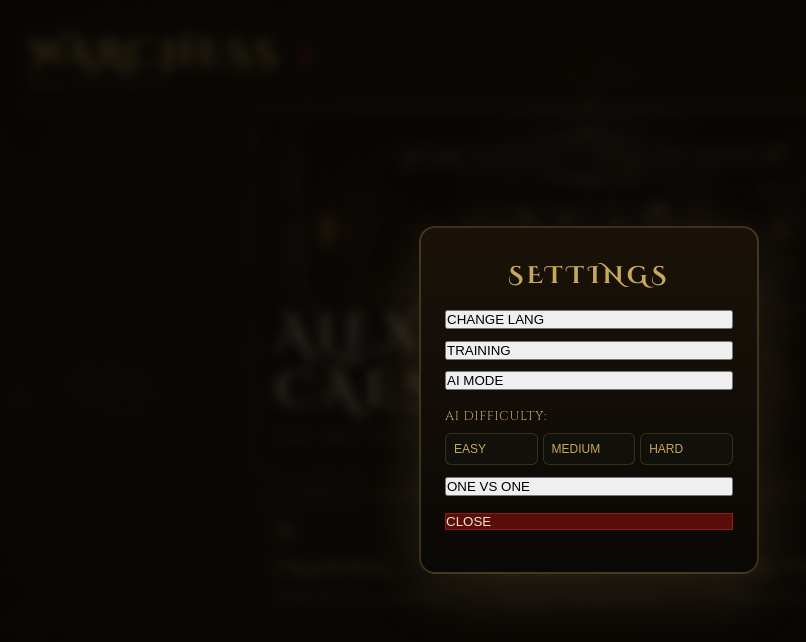
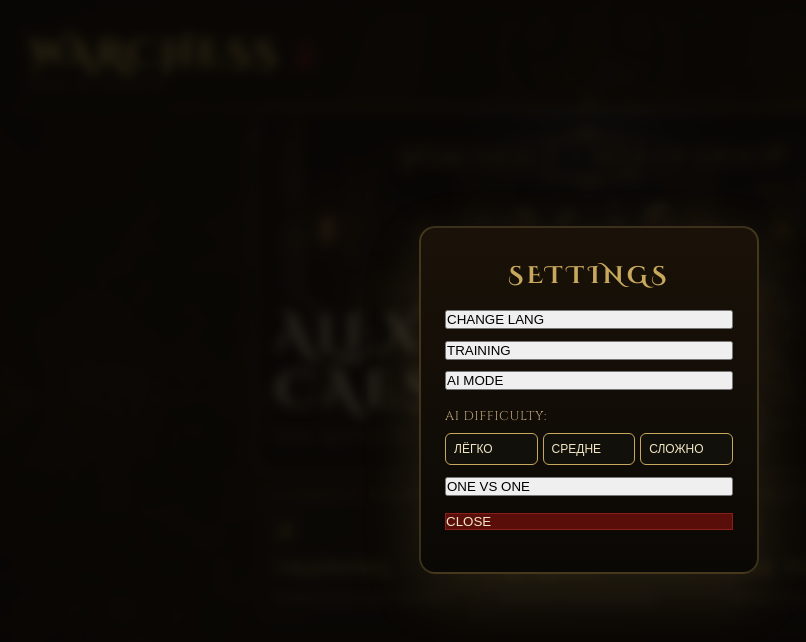
Before and after one commit to aifirs/WARCHESS2, a plain HTML site: page index.html in a window 1280 px wide. Both pictures are taken after a click on the button "Menu". Shown: the whole page, without its empty margins (51-857 px from the left). Drawn offline with Linux system fonts and the light colour scheme.

Commit message:
Fix: Correct inline styles in HTML (lines 127-129 were truncated)

```diff
--- a/index.html
+++ b/index.html
@@ -124,9 +124,9 @@
         <button onclick="closeMenu(); startMode('ai');" data-i18n="btnAI">AI MODE</button>
         <div style="margin: 0.5rem 0; text-align: left; font-size: 0.8rem; color: var(--text-sub); letter-spacing: 0.05em;" data-i18n="aiDifficulty">AI СЛОЖНОСТЬ:</div>
         <div style="display: flex; gap: 0.3rem; flex-wrap: wrap; justify-content: flex-start;">
-          <button onclick="closeMenu(); window.aiEngine && window.aiEngine.setDifficulty('easy'); startMode('ai');" style="flex:1; padding:0.5rem; font-size:0.75rem; background: var(--bg-card); color: var(--gold); border: 1px solid rgba(200,168,92,0.2); border-radius:6px;" data-i18n="aiEasy">ЛЁГКО</button>
-          <button onclick="closeMenu(); window.aiEngine && window.aiEngine.setDifficulty('medium'); startMode('ai');" style="flex:1; padding:0.5rem; font-size:0.75rem; background: var(--bg-card); color: var(--gold); border: 1px solid rgba(200,168,92,0.2); border-radius:6px;" data-i18n="aiMedium">СРЕДНЕ</button>
-          <button onclick="closeMenu(); window.aiEngine && window.aiEngine.setDifficulty('hard'); startMode('ai');" style="flex:1; padding:0.5rem; font-size:0.75rem; background: var(--bg-card); color: var(--gold); border: 1px solid rgba(200,168,92,0.2); border-radius:6px;" data-i18n="aiHard">СЛОЖНО</button>
+          <button onclick="closeMenu(); window.aiEngine && window.aiEngine.setDifficulty('easy'); startMode('ai');" style="flex:1; padding:0.5rem; font-size:0.75rem; background: var(--bg-card); color: var(--text-main); border: 1px solid var(--gold); border-radius: 6px; cursor: pointer;">ЛЁГКО</button>
+          <button onclick="closeMenu(); window.aiEngine && window.aiEngine.setDifficulty('medium'); startMode('ai');" style="flex:1; padding:0.5rem; font-size:0.75rem; background: var(--bg-card); color: var(--text-main); border: 1px solid var(--gold); border-radius: 6px; cursor: pointer;">СРЕДНЕ</button>
+          <button onclick="closeMenu(); window.aiEngine && window.aiEngine.setDifficulty('hard'); startMode('ai');" style="flex:1; padding:0.5rem; font-size:0.75rem; background: var(--bg-card); color: var(--text-main); border: 1px solid var(--gold); border-radius: 6px; cursor: pointer;">СЛОЖНО</button>
         </div>
         <button onclick="closeMenu(); startMode('1v1');" data-i18n="btn1v1">ОДИН НА ОДИН</button>
         <button onclick="closeMenu();" class="btn-close" data-i18n="btnClose">ЗАКРЫТЬ</button>
```
